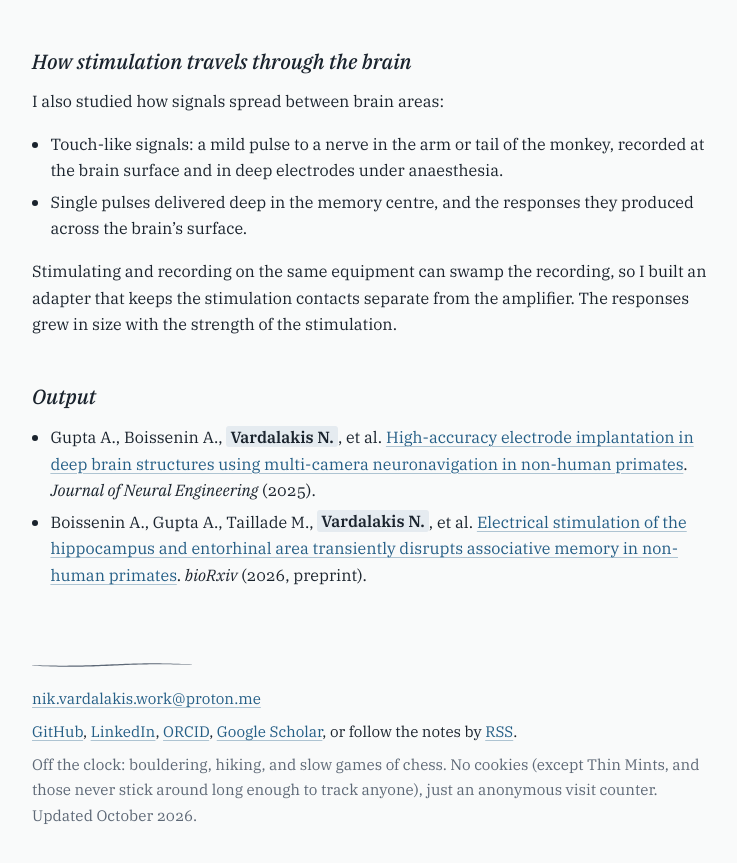
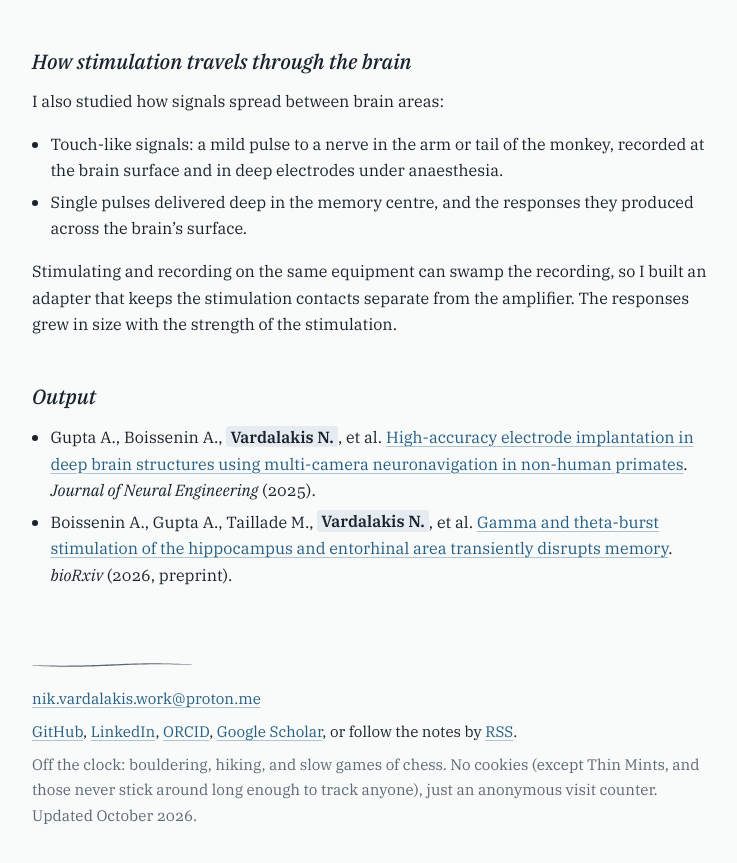
Before and after one commit to NikVard/NikVard.github.io, a Jekyll site: the page built from _projects/nhp-neuronavigation.md, in a window 1280 px wide and 900 px high, scrolled down 1223 px. Shown: the top 863 px of the window, without its empty margins (148-885 px from the left). Built offline with Jekyll 4.4.1, drawn with Linux system fonts in a browser that asks for light colours.

Commit message:
Use the bioRxiv title and citation for the hippocampal stimulation preprint
Co-Authored-By: Claude Opus 5.5 <noreply@anthropic.com>
Claude-Session: https://claude.ai/code/session_011UHyaDA1ZtwPBwEYE9Ss2U

```diff
--- a/_data/publications.yml
+++ b/_data/publications.yml
@@ -43,9 +43,9 @@ in_preparation:
     project: /projects/ocd-state-decoding/
     selected: true
 
-  - title: Electrical stimulation of the hippocampus and entorhinal area transiently disrupts associative memory in non-human primates
-    authors: Boissenin A., Gupta A., Taillade M., Vardalakis N., Nguyen T.H., Orignac H., Sadoun A., Wagner F.B.
-    venue: bioRxiv (preprint)
+  - title: Gamma and theta-burst stimulation of the hippocampus and entorhinal area transiently disrupts memory
+    authors: Boissenin A., Gupta A., Taillade M., Vardalakis N., Nguyen T.-H., Orignac H., Sadoun A., Wagner F.B.
+    venue: bioRxiv 2026.10.28.762322 (preprint)
     year: 2026
     url: https://doi.org/10.64898/2026.10.28.762322
     project: /projects/nhp-neuronavigation/
--- a/_projects/nhp-neuronavigation.md
+++ b/_projects/nhp-neuronavigation.md
@@ -37,4 +37,4 @@ Stimulating and recording on the same equipment can swamp the recording, so I bu
 ## Output
 
 - Gupta A., Boissenin A., Vardalakis N., et al. [High-accuracy electrode implantation in deep brain structures using multi-camera neuronavigation in non-human primates](https://doi.org/10.1088/1741-2552/ae135b). *Journal of Neural Engineering* (2025).
-- Boissenin A., Gupta A., Taillade M., Vardalakis N., et al. [Electrical stimulation of the hippocampus and entorhinal area transiently disrupts associative memory in non-human primates](https://doi.org/10.64898/2026.10.28.762322). *bioRxiv* (2026, preprint).
+- Boissenin A., Gupta A., Taillade M., Vardalakis N., et al. [Gamma and theta-burst stimulation of the hippocampus and entorhinal area transiently disrupts memory](https://doi.org/10.64898/2026.10.28.762322). *bioRxiv* (2026, preprint).
```
